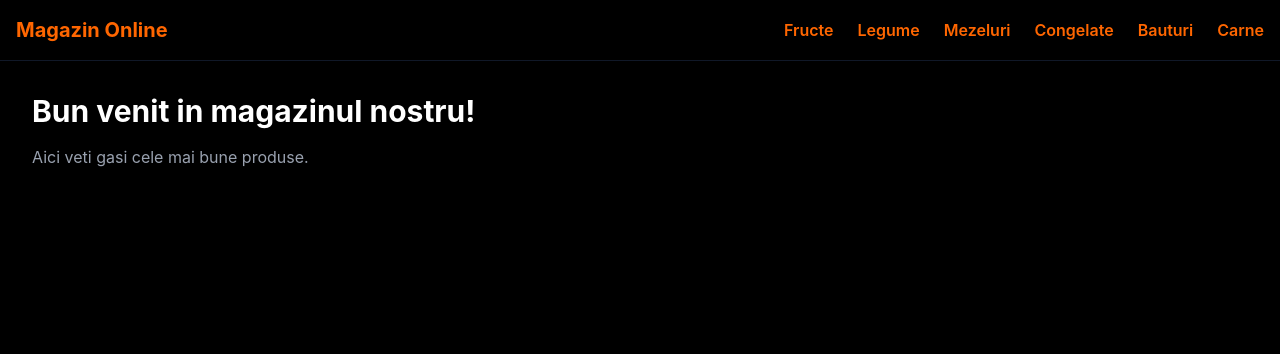
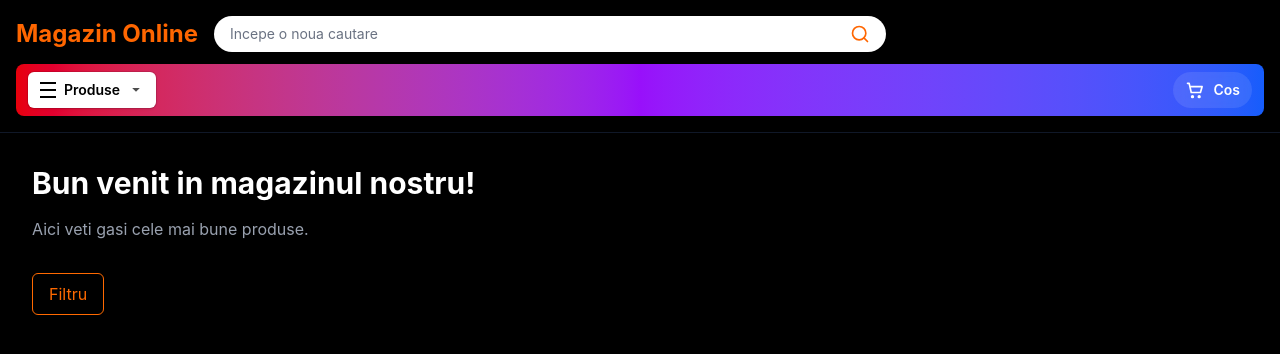
Before and after one commit to Robert-Gruescu/Magazin-Online, a React (Vite) app: page / in a window 1280 px wide. Shown: the top 354 px of the page. Built offline with nearby package versions, Linux system fonts and the light colour scheme.

Commit message:
Add Filter component and integrate it into Home page

```diff
--- /dev/null
+++ b/src/components/Filter.jsx
@@ -0,0 +1,38 @@
+import React, { useState } from "react";
+
+const Filter = () => {
+  const [isOpen, setIsOpen] = useState(false);
+
+  return (
+    <div className="mt-8">
+      <button
+        type="button"
+        onClick={() => setIsOpen((prev) => !prev)}
+        className="rounded-md border border-orange-500 px-4 py-2 text-orange-500 hover:bg-orange-500 hover:text-black transition"
+      >
+        Filtru
+      </button>
+      {isOpen && (
+        <div className="mt-4 rounded-lg border border-orange-500/30 bg-zinc-900/80 p-4">
+          <p className="text-sm text-gray-400">Alege filtre</p>
+          <div className="mt-3 flex flex-col gap-3">
+            <label className="flex items-center gap-2 text-orange-100">
+              <input type="checkbox" className="h-4 w-4 accent-orange-500" />
+              Bio
+            </label>
+            <label className="flex items-center gap-2 text-orange-100">
+              <input type="checkbox" className="h-4 w-4 accent-orange-500" />
+              Reduceri
+            </label>
+            <label className="flex items-center gap-2 text-orange-100">
+              <input type="checkbox" className="h-4 w-4 accent-orange-500" />
+              Fara zahar
+            </label>
+          </div>
+        </div>
+      )}
+    </div>
+  );
+};
+
+export default Filter;
--- a/src/components/Navbar.jsx
+++ b/src/components/Navbar.jsx
@@ -2,55 +2,46 @@ import React, { useState } from "react";
 
 const Navbar = () => {
   const [isOpen, setIsOpen] = useState(false);
+  const [isProductsOpen, setIsProductsOpen] = useState(false);
 
   return (
     <nav className="bg-black text-[#FF6600] p-4 font-sans border-b border-gray-900">
-      <div className="container mx-auto flex justify-between items-center">
+      <div className="container mx-auto flex items-center gap-4">
+        <div className="flex min-w-0 flex-1 items-center gap-4">
           {/* Numele Site-ului */}
-        <div className="text-xl font-bold">
+          <div className="shrink-0 text-2xl font-bold">
             <a href="/" className="hover:text-white transition-colors">
               Magazin Online
             </a>
           </div>
 
-        {/* Desktop Menu - Categoriile cerute de tine */}
-        <div className="hidden md:flex space-x-6 font-semibold">
-          <a
-            href="/category/fructe"
-            className="hover:text-white transition-colors"
+          {/* Bara de cautare */}
+          <div className="relative w-full max-w-2xl">
+            <input
+              type="search"
+              placeholder="Incepe o noua cautare"
+              className="w-full rounded-full bg-white px-4 py-2 pr-12 text-sm text-black placeholder:text-gray-500 focus:outline-none focus:ring-2 focus:ring-[#FF6600]/60"
+            />
+            <button
+              type="button"
+              className="absolute right-2 top-1/2 -translate-y-1/2 rounded-full p-2 text-[#FF6600] hover:bg-gray-100"
+              aria-label="Cauta"
             >
-            Fructe
-          </a>
-          <a
-            href="/category/legume"
-            className="hover:text-white transition-colors"
+              <svg
+                className="h-5 w-5"
+                viewBox="0 0 24 24"
+                fill="none"
+                stroke="currentColor"
+                strokeWidth="2"
+                strokeLinecap="round"
+                strokeLinejoin="round"
+                aria-hidden="true"
               >
-            Legume
-          </a>
-          <a
-            href="/category/mezeluri"
-            className="hover:text-white transition-colors"
-          >
-            Mezeluri
-          </a>
-          <a
-            href="/category/congelate"
-            className="hover:text-white transition-colors"
-          >
-            Congelate
-          </a>
-          <a
-            href="/category/bauturi"
-            className="hover:text-white transition-colors"
-          >
-            Bauturi
-          </a>
-          <a
-            href="/category/carne"
-            className="hover:text-white transition-colors"
-          >
-            Carne
-          </a>
+                <circle cx="11" cy="11" r="8" />
+                <path d="M21 21l-4.3-4.3" />
+              </svg>
+            </button>
+          </div>
         </div>
 
         {/* Buton Burger pentru Mobil */}
@@ -86,6 +77,119 @@ const Navbar = () => {
         </div>
       </div>
 
+      {/* Bara cu Produse (exact ca in imagine) */}
+      <div className="mt-3 hidden md:block">
+        <div className="rounded-lg bg-gradient-to-r from-red-600 via-purple-600 to-blue-600 px-3 py-2">
+          <div className="flex items-center justify-between gap-4">
+            <div className="relative">
+              <button
+                type="button"
+                onClick={() => setIsProductsOpen((prev) => !prev)}
+                className="flex items-center gap-2 rounded-md bg-white px-3 py-2 text-sm font-semibold text-black shadow-sm ring-1 ring-black/10 hover:bg-gray-100"
+                aria-expanded={isProductsOpen}
+                aria-haspopup="true"
+              >
+                <span className="inline-flex h-4 w-4 flex-col justify-between">
+                  <span className="h-0.5 w-full bg-black" />
+                  <span className="h-0.5 w-full bg-black" />
+                  <span className="h-0.5 w-full bg-black" />
+                </span>
+                Produse
+                <svg
+                  className="h-4 w-4 text-black/70"
+                  viewBox="0 0 20 20"
+                  fill="currentColor"
+                  aria-hidden="true"
+                >
+                  <path
+                    fillRule="evenodd"
+                    d="M5.25 7.5L10 12.25 14.75 7.5"
+                    clipRule="evenodd"
+                  />
+                </svg>
+              </button>
+              {isProductsOpen && (
+                <div
+                  className="absolute left-0 z-10 mt-2 w-64 rounded-md bg-white py-2 text-sm text-black shadow-lg ring-1 ring-black/10"
+                  role="menu"
+                >
+                  <a
+                    href="/category/fructe"
+                    className="flex items-center px-4 py-2 hover:bg-gray-100"
+                  >
+                    <span
+                      className="mr-3 h-4 w-4 rounded border border-gray-300 bg-gray-100"
+                      aria-hidden="true"
+                    />
+                    Fructe
+                  </a>
+                  <a
+                    href="/category/legume"
+                    className="flex items-center px-4 py-2 hover:bg-gray-100"
+                  >
+                    <span
+                      className="mr-3 h-4 w-4 rounded border border-gray-300 bg-gray-100"
+                      aria-hidden="true"
+                    />
+                    Legume
+                  </a>
+                  <a
+                    href="/category/bauturi"
+                    className="flex items-center px-4 py-2 hover:bg-gray-100"
+                  >
+                    <span
+                      className="mr-3 h-4 w-4 rounded border border-gray-300 bg-gray-100"
+                      aria-hidden="true"
+                    />
+                    Bauturi
+                  </a>
+                  <a
+                    href="/category/congelate"
+                    className="flex items-center px-4 py-2 hover:bg-gray-100"
+                  >
+                    <span
+                      className="mr-3 h-4 w-4 rounded border border-gray-300 bg-gray-100"
+                      aria-hidden="true"
+                    />
+                    Congelate
+                  </a>
+                  <a
+                    href="/category/carne"
+                    className="flex items-center px-4 py-2 hover:bg-gray-100"
+                  >
+                    <span
+                      className="mr-3 h-4 w-4 rounded border border-gray-300 bg-gray-100"
+                      aria-hidden="true"
+                    />
+                    Carne
+                  </a>
+                </div>
+              )}
+            </div>
+            <a
+              href="/cos-cumparaturi"
+              className="ml-auto flex items-center gap-2 rounded-full bg-white/10 px-3 py-2 text-sm font-semibold text-white backdrop-blur hover:bg-white/20"
+            >
+              <svg
+                className="h-5 w-5"
+                viewBox="0 0 24 24"
+                fill="none"
+                stroke="currentColor"
+                strokeWidth="2"
+                strokeLinecap="round"
+                strokeLinejoin="round"
+                aria-hidden="true"
+              >
+                <circle cx="9" cy="20" r="1" />
+                <circle cx="17" cy="20" r="1" />
+                <path d="M3 4h2l2.5 11h11l2-7H7.2" />
+              </svg>
+              Cos
+            </a>
+          </div>
+        </div>
+      </div>
+
       {/* Meniu Mobil - Afișat doar când e deschis */}
       {isOpen && (
         <div className="md:hidden bg-black mt-2 space-y-2 pb-4 px-2 flex flex-col font-semibold border-t border-gray-900 pt-2">
@@ -102,22 +206,16 @@ const Navbar = () => {
             Legume
           </a>
           <a
-            href="/category/mezeluri"
+            href="/category/bauturi"
             className="hover:text-white py-1 transition-colors"
           >
-            Mezeluri
+            Bauturi
           </a>
           <a
             href="/category/congelate"
             className="hover:text-white py-1 transition-colors"
           >
             Congelate
-          </a>
-          <a
-            href="/category/bauturi"
-            className="hover:text-white py-1 transition-colors"
-          >
-            Bauturi
           </a>
           <a
             href="/category/carne"
--- a/src/pages/Home.jsx
+++ b/src/pages/Home.jsx
@@ -1,5 +1,6 @@
 import React from "react";
 import Navbar from "../components/Navbar";
+import Filter from "../components/Filter";
 
 const Home = () => {
   return (
@@ -12,6 +13,7 @@ const Home = () => {
         <p className="mt-4 text-gray-400">
           Aici veti gasi cele mai bune produse.
         </p>
+        <Filter />
       </div>
     </div>
   );
```
Lines whose indentation alone changed are shown as unchanged.
